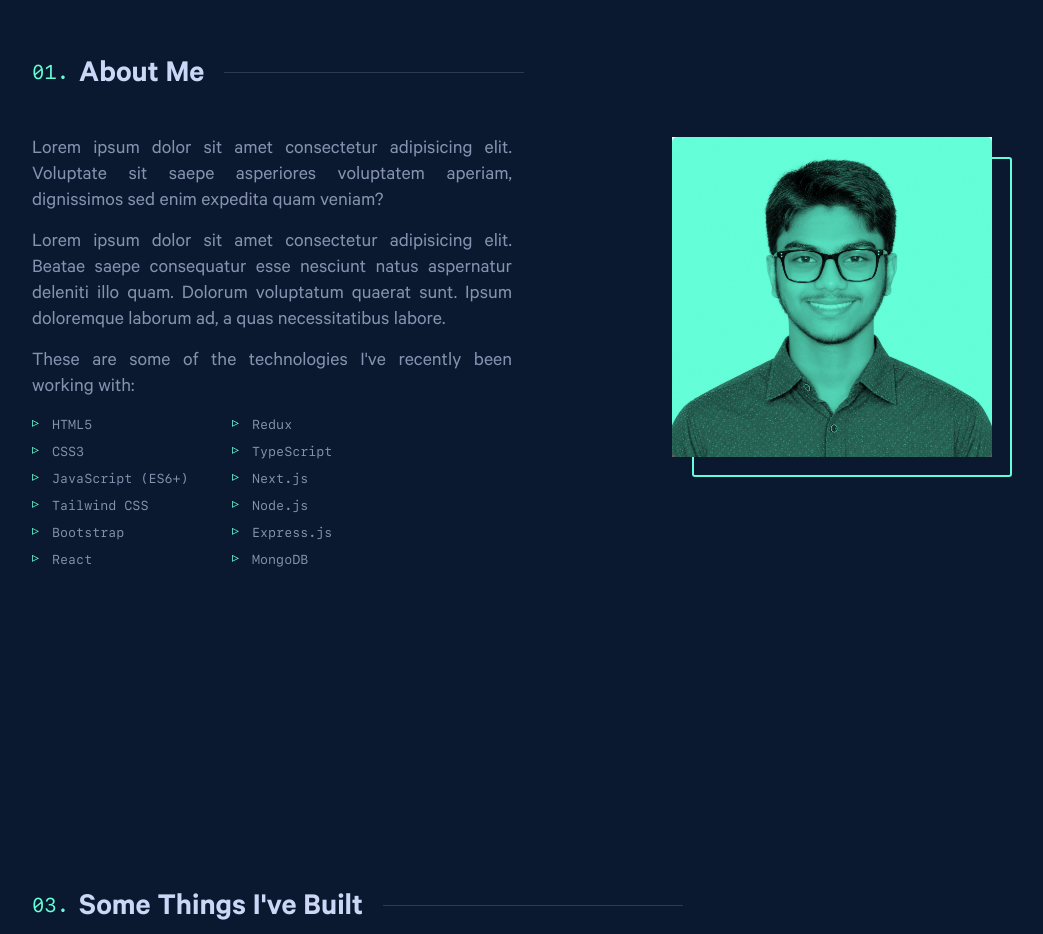
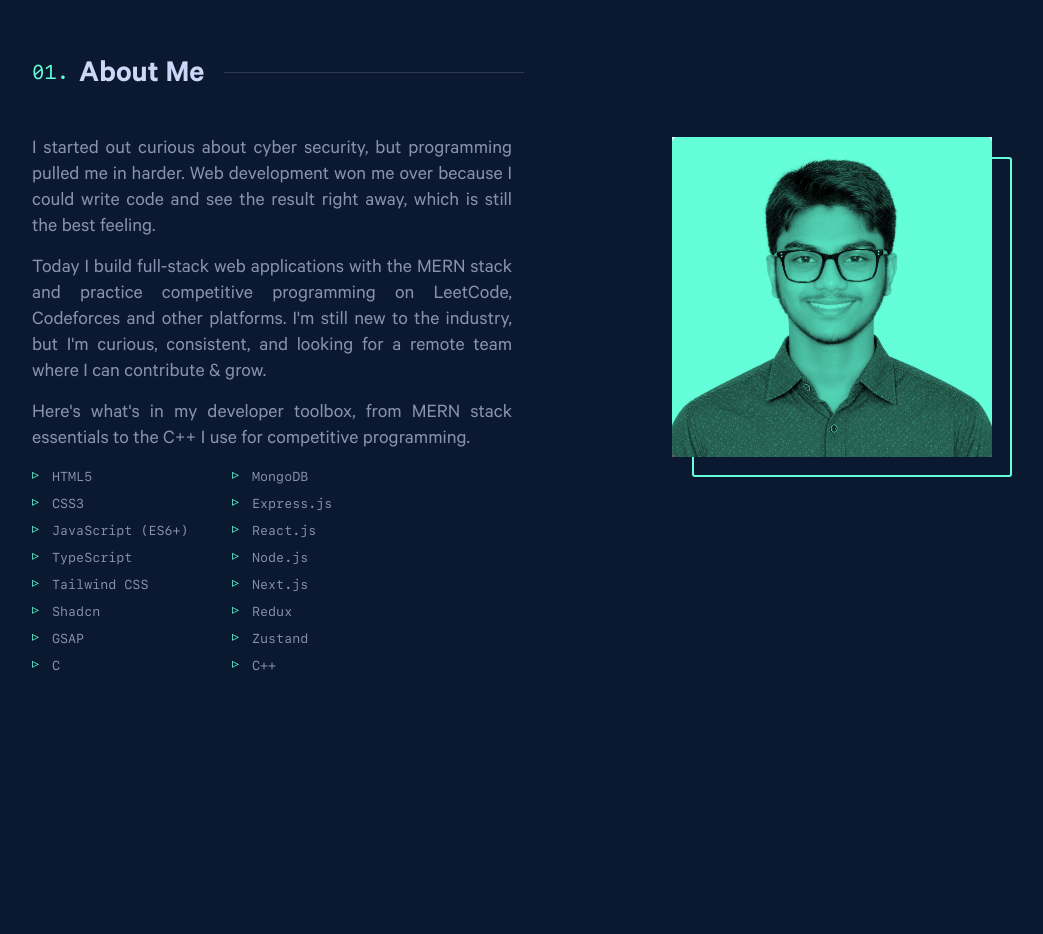
Before and after one commit to arafatYasir/Portfolio, a Next.js app: page / in a window 1280 px wide. Shown: the part 960-1894 px from the top of the page, without its empty margins (118-1161 px from the left). Built offline with nearby package versions, Linux system fonts and the light colour scheme; no server answers.

Commit message:
feat: update about section content

```diff
--- a/app/components/AboutSection.tsx
+++ b/app/components/AboutSection.tsx
@@ -41,14 +41,14 @@ const AboutSection = () => {
                 {/* ---- Info Part ---- */}
                 <div className="md:w-[60%] max-w-[480px]">
                     <p className={`font-calibre ${breakpoint1 ? "text-xl leading-[26px]" : "text-lg leading-[23px]"} text-[#8892b0] mb-[15px] text-justify`}>
-                        Lorem ipsum dolor sit amet consectetur adipisicing elit. Voluptate sit saepe asperiores voluptatem aperiam, dignissimos sed enim expedita quam veniam?
+                        I started out curious about cyber security, but programming pulled me in harder. Web development won me over because I could write code and see the result right away, which is still the best feeling.
                     </p>
 
                     <p className={`font-calibre ${breakpoint1 ? "text-xl leading-[26px]" : "text-lg leading-[23px]"} text-[#8892b0] mb-[15px] text-justify`}>
-                        Lorem ipsum dolor sit amet consectetur adipisicing elit. Beatae saepe consequatur esse nesciunt natus aspernatur deleniti illo quam. Dolorum voluptatum quaerat sunt. Ipsum doloremque laborum ad, a quas necessitatibus labore.
+                        Today I build full-stack web applications with the MERN stack and practice competitive programming on LeetCode, Codeforces and other platforms. I&apos;m still new to the industry, but I&apos;m curious, consistent, and looking for a remote team where I can contribute & grow.
                     </p>
 
-                    <p className={`font-calibre ${breakpoint1 ? "text-xl leading-[26px]" : "text-lg leading-[23px]"} text-[#8892b0] mb-[15px] text-justify`}>These are some of the technologies I&apos;ve recently been working with:</p>
+                    <p className={`font-calibre ${breakpoint1 ? "text-xl leading-[26px]" : "text-lg leading-[23px]"} text-[#8892b0] mb-[15px] text-justify`}>Here&apos;s what&apos;s in my developer toolbox, from MERN stack essentials to the C++ I use for competitive programming.</p>
 
                     {/* ---- Skills List ---- */}
                     <ul style={{
--- a/lib/constants.ts
+++ b/lib/constants.ts
@@ -52,17 +52,21 @@ export const socials = [
 
 export const skills = [
     "HTML5",
+    "MongoDB",
+    "CSS3",
+    "Express.js",
+    "JavaScript (ES6+)",
+    "React.js",
+    "TypeScript",
+    "Node.js",
+    "Tailwind CSS",
+    "Next.js",
+    "Shadcn",
     "Redux",
-    "CSS3",
-    "TypeScript",
-    "JavaScript (ES6+)",
-    "Next.js",
-    "Tailwind CSS",
-    "Node.js",
-    "Bootstrap",
-    "Express.js",
-    "React",
-    "MongoDB",
+    "GSAP",
+    "Zustand",
+    "C",
+    "C++"
 ];
 
 export const allProjects = [
```
